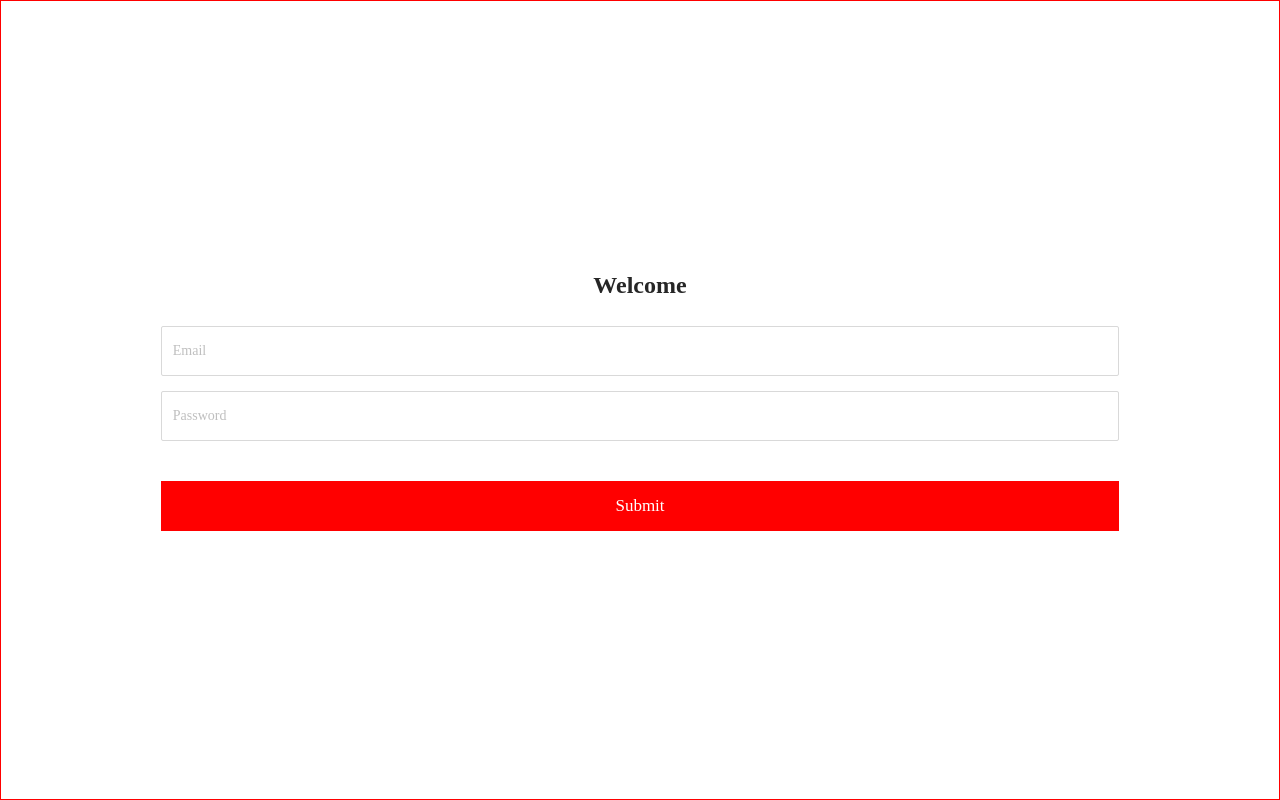
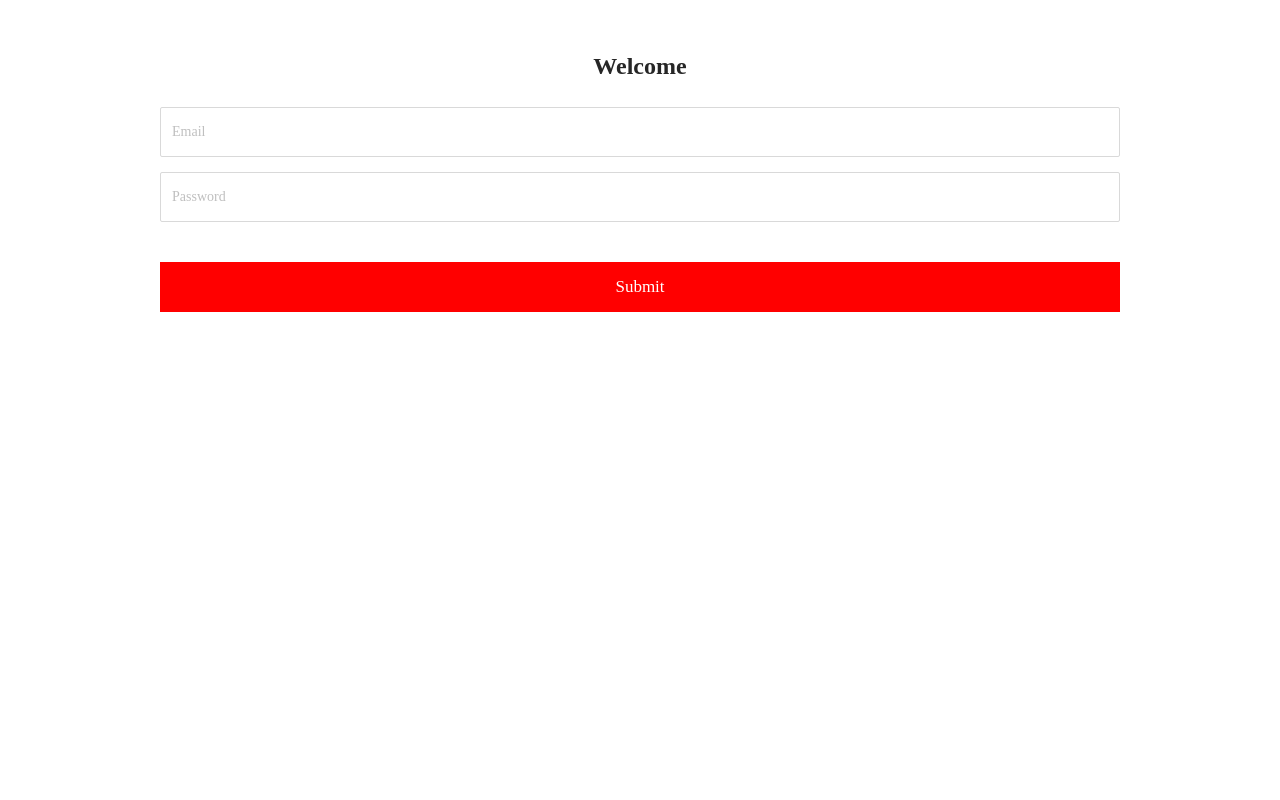
Before and after one commit to sergey-lypko/pushups-frontend, a React (Create React App) app: page /auth in a window 1280 px wide. Built offline with nearby package versions, Linux system fonts and the light colour scheme.

Commit message:
Update view port

```diff
--- a/package.json
+++ b/package.json
@@ -8,6 +8,7 @@
     "@testing-library/user-event": "^12.8.3",
     "@xstate/react": "^1.3.4",
     "antd": "^4.16.3",
+    "axios": "^0.21.1",
     "react": "^17.0.2",
     "react-dom": "^17.0.2",
     "react-modal": "^3.14.2",
--- a/src/screens/Auth/index.tsx
+++ b/src/screens/Auth/index.tsx
@@ -15,7 +15,7 @@ function Auth() {
   const onSubmit = async (e: any) => {
     e.preventDefault();
 
-    // const token = await fetch(api_url)
+    const token = await fetch(api_url);
   };
 
   return (
--- a/src/screens/Auth/style.ts
+++ b/src/screens/Auth/style.ts
@@ -6,8 +6,7 @@ export const Holder = styled.div`
   justify-content: center;
   align-items: center;
   width: 100vw;
-  height: 100vh;
-  border: 1px solid red;
+  padding-top: 50px;
 
   h3 {
     margin-bottom: 25px;
```
Also changed, not shown: 1 other file (tests, documents, lock files or other folders).
